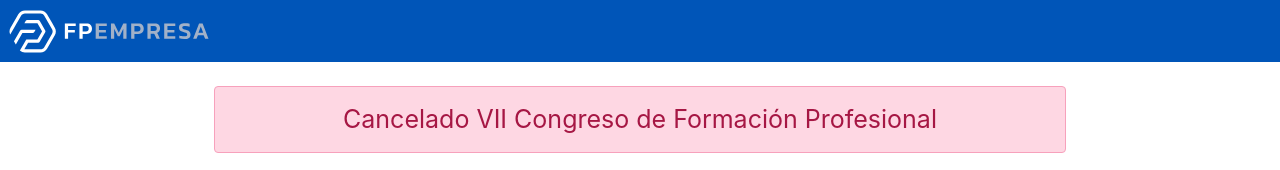
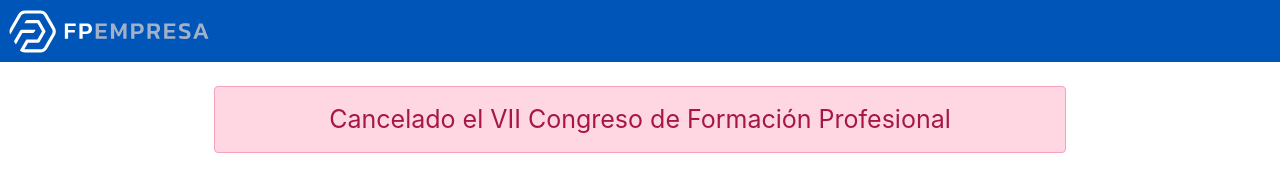
Before and after one commit to fpempresa/congreso2020, a website: page index.html in a window 1280 px wide. Shown: the top 170 px of the page. Drawn offline with Linux system fonts and the light colour scheme.

Commit message:
poner un articulo

```diff
--- a/index.html
+++ b/index.html
@@ -1,7 +1,7 @@
 <!DOCTYPE html>
 <html>
     <head>
-        <title>VII Congreso de Formación Profesional</title>
+        <title>Cancelado el VII Congreso de Formación Profesional</title>
         <meta name="description" content="VII Congreso de Formación Profesional">
         <meta name="keywords" content="fp,formación profesional,educación,congreso,empleafp,FPEmpresa,dual,dualiza"/>
         <meta name="author" content="FPEmpresa">
@@ -25,7 +25,7 @@
             <div class="l-page__area">
                 <div class="c-section c-text">
                     <div class="c-message c-message--main-color" style="text-align: center">
-                        Cancelado VII Congreso de Formación Profesional
+                        Cancelado el VII Congreso de Formación Profesional
                     </div>
 
                     <div class="c-text c-message c-message--main-color">
```
